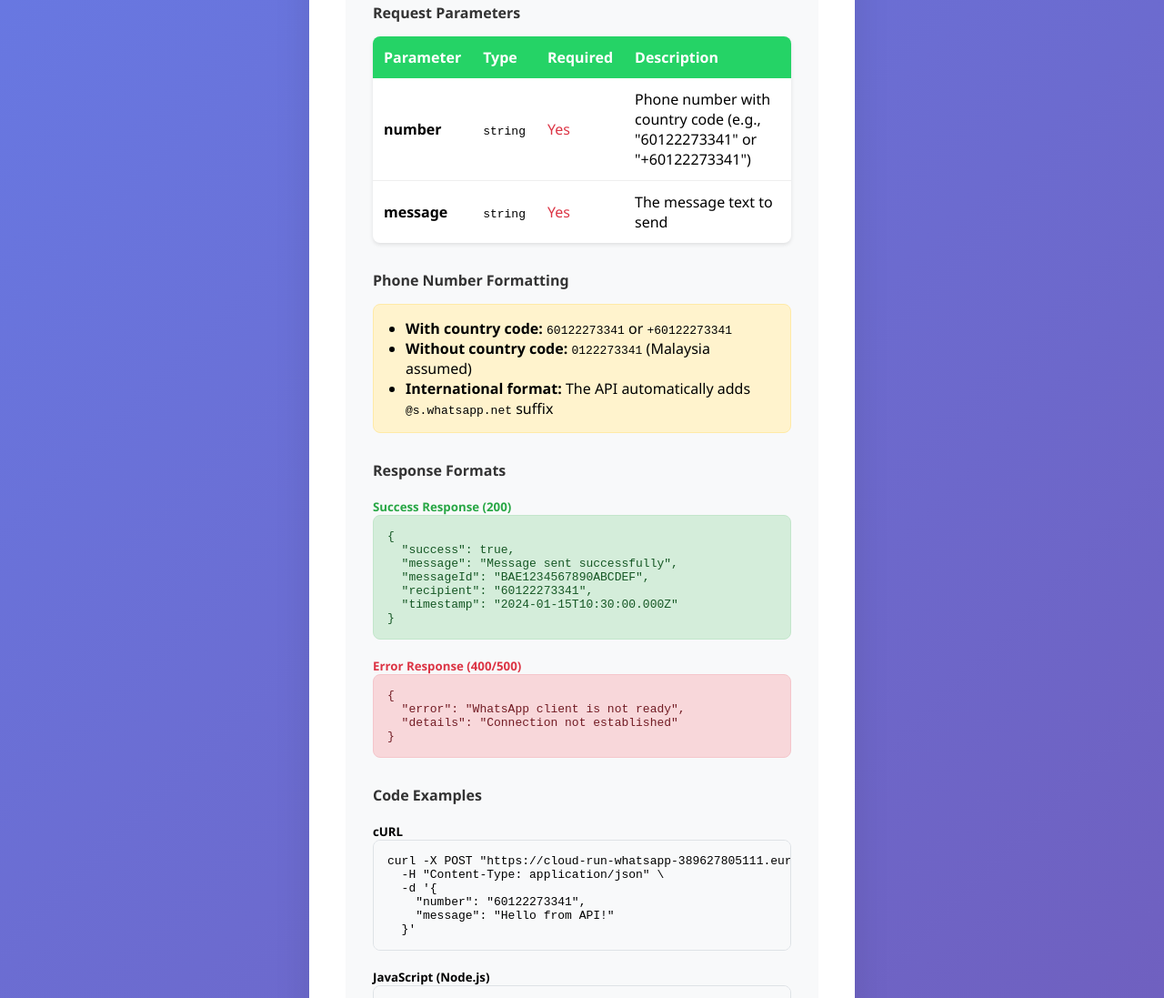
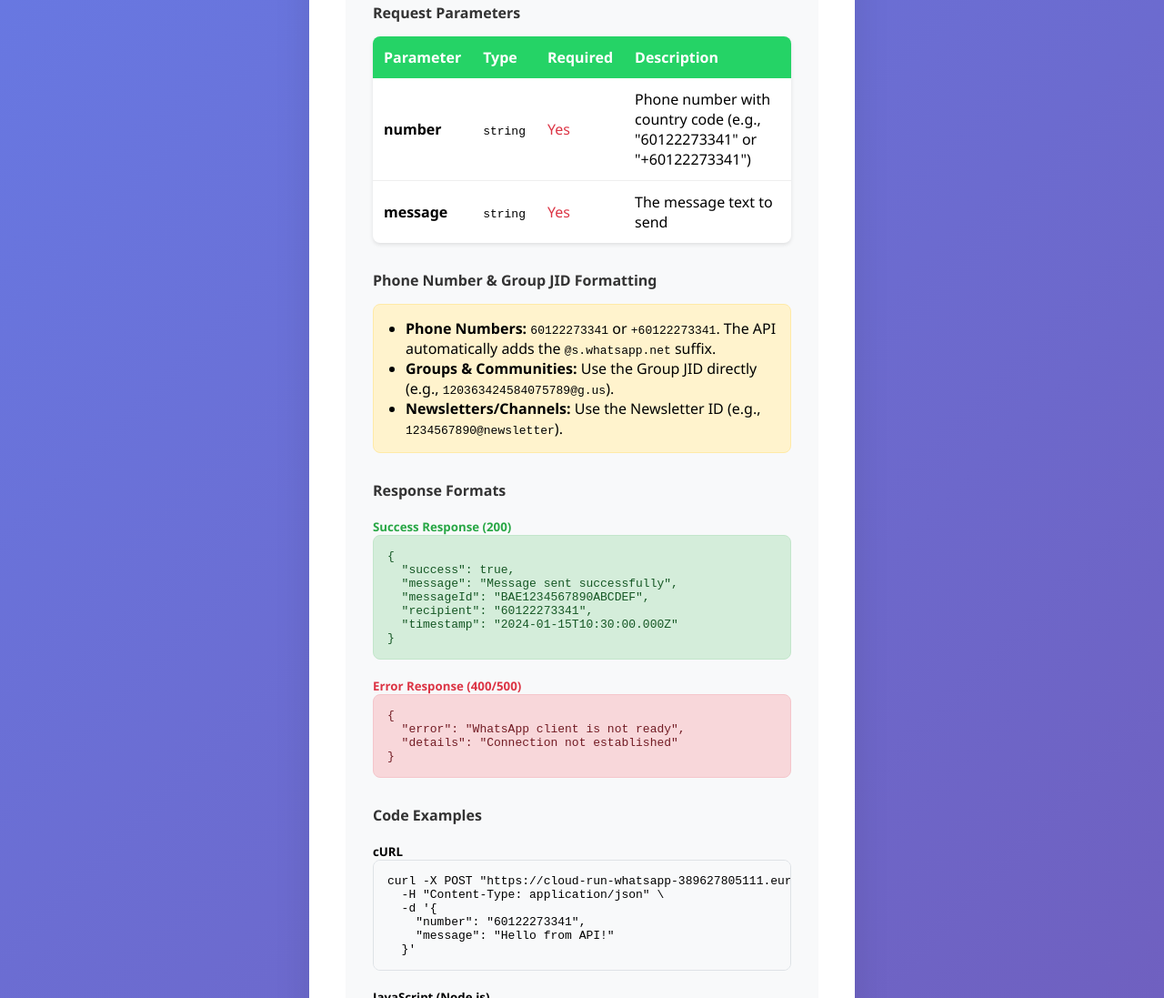
Before and after one commit to abbyabby3366/cloud-run-whatsapp, a website: page public/index.html in a window 1280 px wide. Shown: the part 630-1727 px from the top of the page at 91% size. Drawn offline with nearby package versions, Linux system fonts and the light colour scheme; no server answers.

Commit message:
added group sending for API

```diff
--- a/public/index.html
+++ b/public/index.html
@@ -341,12 +341,12 @@
       </div>
 
       <div class="api-section" style="margin-bottom: 30px;">
-        <h4 style="color: #333; margin-bottom: 15px;">Phone Number Formatting</h4>
+        <h4 style="color: #333; margin-bottom: 15px;">Phone Number & Group JID Formatting</h4>
         <div style="background: #fff3cd; border: 1px solid #ffeaa7; border-radius: 8px; padding: 15px; margin-bottom: 15px;">
           <ul style="margin: 0; padding-left: 20px;">
-            <li><strong>With country code:</strong> <code>60122273341</code> or <code>+60122273341</code></li>
-            <li><strong>Without country code:</strong> <code>0122273341</code> (Malaysia assumed)</li>
-            <li><strong>International format:</strong> The API automatically adds <code>@s.whatsapp.net</code> suffix</li>
+            <li><strong>Phone Numbers:</strong> <code>60122273341</code> or <code>+60122273341</code>. The API automatically adds the <code>@s.whatsapp.net</code> suffix.</li>
+            <li><strong>Groups & Communities:</strong> Use the Group JID directly (e.g., <code>120363424584075789@g.us</code>).</li>
+            <li><strong>Newsletters/Channels:</strong> Use the Newsletter ID (e.g., <code>1234567890@newsletter</code>).</li>
           </ul>
         </div>
       </div>
```
Also changed, not shown: server.js (+8 -1 lines), README.md.
